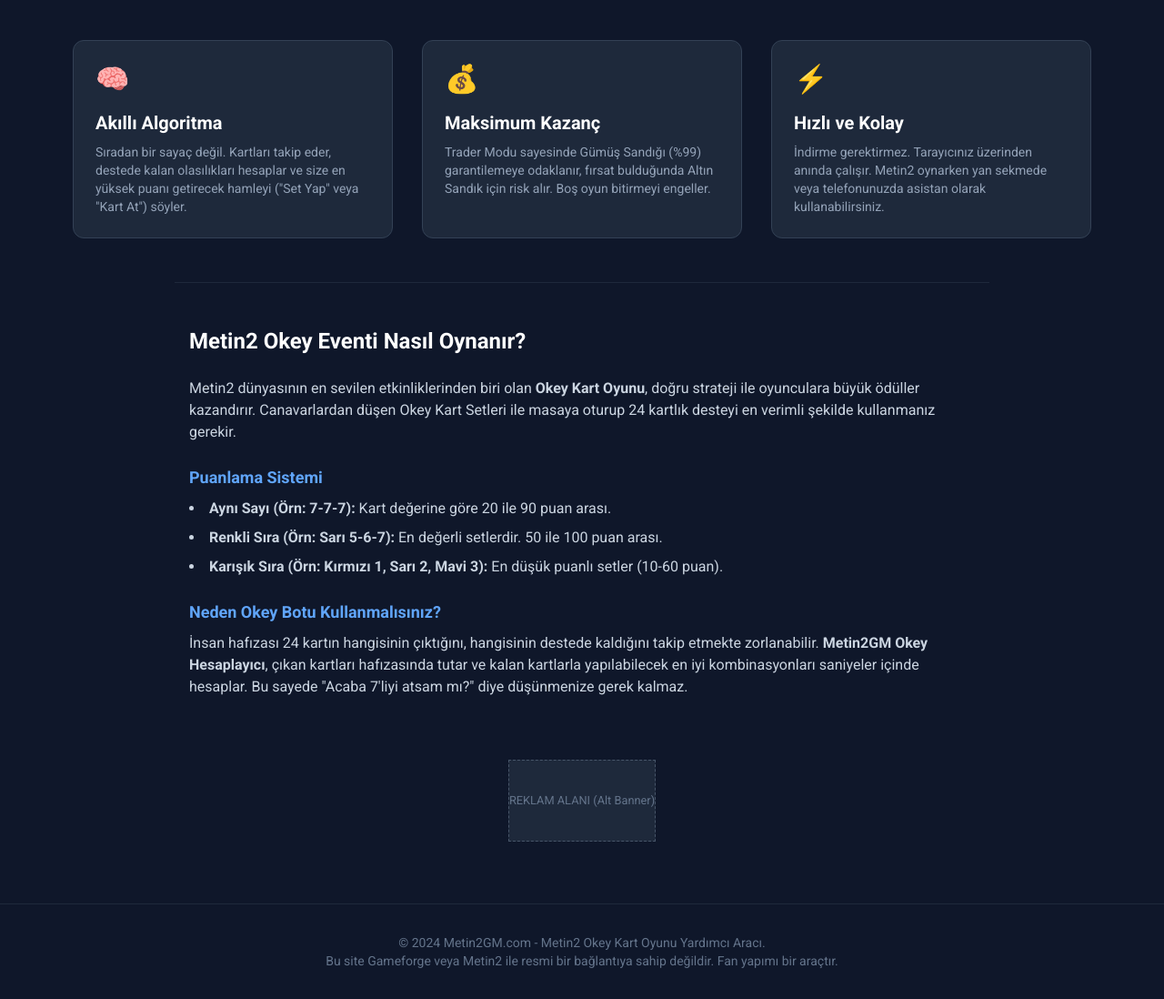
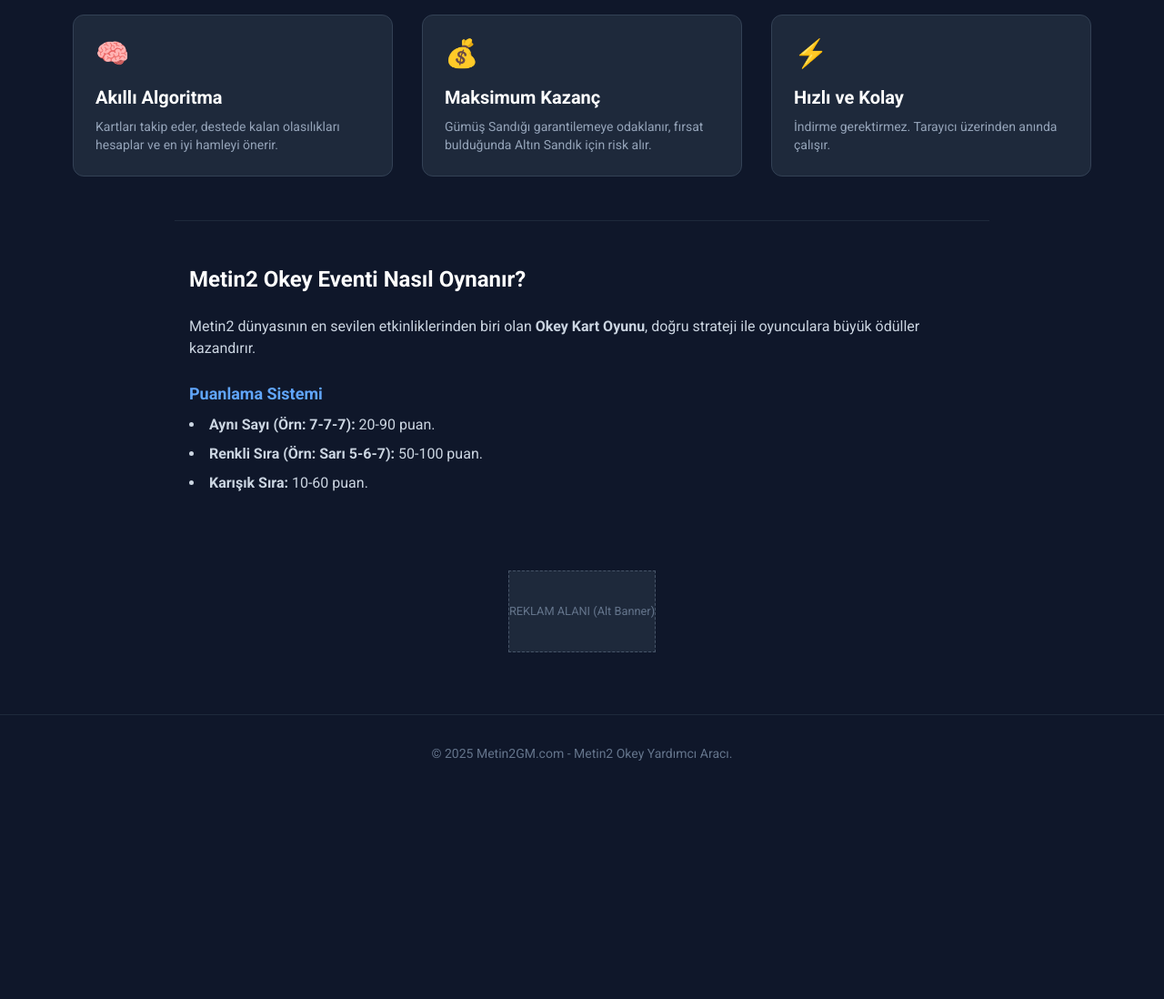
Before and after one commit to MEKSI8/metin2gm, a plain HTML site: page index.html in a window 1280 px wide. Shown: the part 720-1818 px from the top of the page at 91% size. After the commit the page ends 1590 px from the top, so only its background shows below. Drawn offline with nearby package versions, Linux system fonts and the light colour scheme.

Commit message:
Add files via upload

```diff
--- a/index.html
+++ b/index.html
@@ -4,11 +4,15 @@
     <meta charset="UTF-8">
     <meta name="viewport" content="width=device-width, initial-scale=1.0">
     <title>Metin2 Okey Kart Oyunu - Altın Sandık Botu ve Hesaplayıcı</title>
-    <meta name="description" content="Metin2 Okey Eventi için geliştirilmiş yapay zeka destekli kart sayma ve puan hesaplama aracı. En iyi hamleleri öğrenin, Altın Okey Sandığı kazanma şansınızı artırın.">
-    <meta name="keywords" content="metin2, metin2 okey, okey kart oyunu, okey eventi, okey botu, metin2 okey taktikleri, okey puan hesaplama, altın okey sandığı, gümüş okey sandığı">
+    <meta name="description" content="Metin2 Okey Eventi için geliştirilmiş yapay zeka destekli kart sayma ve puan hesaplama aracı.">
+    <meta name="keywords" content="metin2, metin2 okey, okey kart oyunu, okey botu, altın okey sandığı">
     <meta name="robots" content="index, follow">
-    <meta name="google-site-verification" content="_MNm8YXhDpEwagHUur8r3zP2KFnos5Bg-boUbAaZU8k" />
+	<meta name="google-site-verification" content="_MNm8YXhDpEwagHUur8r3zP2KFnos5Bg-boUbAaZU8k" />
     <link rel="canonical" href="https://www.metin2gm.com/" />
+
+    <!-- FAVICON (Sekme İkonu) -->
+    <link rel="icon" href="/favicon.ico" type="image/x-icon">
+
     <script src="https://cdn.tailwindcss.com"></script>
     <link href="https://fonts.googleapis.com/css2?family=Roboto:wght@300;400;700;900&display=swap" rel="stylesheet">
 
@@ -20,7 +24,6 @@
         .hero-bg { background: radial-gradient(circle at center, #1e293b 0%, #0f172a 100%); }
         .feature-card { background: #1e293b; border: 1px solid #334155; transition: transform 0.2s; }
         .feature-card:hover { transform: translateY(-5px); border-color: #60a5fa; }
-
         .ad-placeholder {
             width: 100%; height: 90px;
             background: #1e293b; border: 1px dashed #475569;
@@ -34,16 +37,17 @@
     <!-- Navigasyon -->
     <nav class="bg-slate-900 border-b border-slate-800 p-4 sticky top-0 z-50">
         <div class="max-w-6xl mx-auto flex justify-between items-center">
-            <a href="index.html" class="text-2xl font-black bg-clip-text text-transparent bg-gradient-to-r from-blue-400 to-indigo-500">
+            <a href="/" class="text-2xl font-black bg-clip-text text-transparent bg-gradient-to-r from-blue-400 to-indigo-500">
                 METİN2<span class="text-white">GM</span>
             </a>
-            <a href="game.html" class="px-4 py-2 bg-blue-600 hover:bg-blue-500 text-white rounded-lg font-bold transition-colors">
+            <!-- GÜNCELLENMİŞ URL YAPISI -->
+            <a href="/oyun/okey/" class="px-4 py-2 bg-blue-600 hover:bg-blue-500 text-white rounded-lg font-bold transition-colors">
                 OYUNA GİT &rarr;
             </a>
         </div>
     </nav>
 
-    <!-- Hero Bölümü (Ana Başlık) -->
+    <!-- Hero Bölümü -->
     <header class="hero-bg py-20 px-4 text-center border-b border-slate-800">
         <div class="max-w-4xl mx-auto">
             <h1 class="text-4xl md:text-6xl font-black text-white mb-6 tracking-tight">
@@ -51,9 +55,9 @@
                 <span class="text-blue-400">Yapay Zeka Asistanı</span>
             </h1>
             <p class="text-lg md:text-xl text-slate-400 mb-8 max-w-2xl mx-auto">
-                Altın Okey Sandığı kazanmak artık şans değil! Gelişmiş "Trader AI" algoritması ile kartlarınızı analiz edin, en doğru hamleleri yapın ve kazanma oranınızı %90'a çıkarın.
+                Altın Okey Sandığı kazanmak artık şans değil! Gelişmiş "Trader AI" algoritması ile kazanma oranınızı artırın.
             </p>
-            <a href="game.html" class="inline-block px-8 py-4 bg-gradient-to-r from-blue-600 to-indigo-600 hover:from-blue-500 hover:to-indigo-500 text-white text-xl font-bold rounded-xl shadow-lg shadow-blue-500/20 transform hover:scale-105 transition-all">
+            <a href="/oyun/okey/" class="inline-block px-8 py-4 bg-gradient-to-r from-blue-600 to-indigo-600 hover:from-blue-500 hover:to-indigo-500 text-white text-xl font-bold rounded-xl shadow-lg shadow-blue-500/20 transform hover:scale-105 transition-all">
                 🤖 YAPAY ZEKA İLE OYNA
             </a>
             <p class="text-xs text-slate-500 mt-4">Üyelik gerektirmez • %100 Ücretsiz • Mobil Uyumlu</p>
@@ -65,56 +69,36 @@
         <div class="ad-placeholder">REKLAM ALANI (Ana Sayfa Üst)</div>
     </div>
 
+    <!-- İçerik Bölümü -->
     <section class="max-w-6xl mx-auto px-4 py-12 grid grid-cols-1 md:grid-cols-3 gap-8">
-
-        <!-- Özellik 1 -->
         <div class="feature-card p-6 rounded-xl">
             <div class="text-3xl mb-4">🧠</div>
             <h3 class="text-xl font-bold text-white mb-2">Akıllı Algoritma</h3>
-            <p class="text-slate-400 text-sm">
-                Sıradan bir sayaç değil. Kartları takip eder, destede kalan olasılıkları hesaplar ve size en yüksek puanı getirecek hamleyi ("Set Yap" veya "Kart At") söyler.
-            </p>
+            <p class="text-slate-400 text-sm">Kartları takip eder, destede kalan olasılıkları hesaplar ve en iyi hamleyi önerir.</p>
         </div>
-
-        <!-- Özellik 2 -->
         <div class="feature-card p-6 rounded-xl">
             <div class="text-3xl mb-4">💰</div>
             <h3 class="text-xl font-bold text-white mb-2">Maksimum Kazanç</h3>
-            <p class="text-slate-400 text-sm">
-                Trader Modu sayesinde Gümüş Sandığı (%99) garantilemeye odaklanır, fırsat bulduğunda Altın Sandık için risk alır. Boş oyun bitirmeyi engeller.
-            </p>
+            <p class="text-slate-400 text-sm">Gümüş Sandığı garantilemeye odaklanır, fırsat bulduğunda Altın Sandık için risk alır.</p>
         </div>
-
-        <!-- Özellik 3 -->
         <div class="feature-card p-6 rounded-xl">
             <div class="text-3xl mb-4">⚡</div>
             <h3 class="text-xl font-bold text-white mb-2">Hızlı ve Kolay</h3>
-            <p class="text-slate-400 text-sm">
-                İndirme gerektirmez. Tarayıcınız üzerinden anında çalışır. Metin2 oynarken yan sekmede veya telefonunuzda asistan olarak kullanabilirsiniz.
-            </p>
+            <p class="text-slate-400 text-sm">İndirme gerektirmez. Tarayıcı üzerinden anında çalışır.</p>
         </div>
-
     </section>
 
+    <!-- SEO Makale Alanı -->
     <article class="max-w-4xl mx-auto px-4 py-12 border-t border-slate-800">
         <h2 class="text-2xl font-bold text-white mb-6">Metin2 Okey Eventi Nasıl Oynanır?</h2>
-
         <div class="prose prose-invert prose-slate max-w-none">
-            <p class="mb-4">
-                Metin2 dünyasının en sevilen etkinliklerinden biri olan <strong>Okey Kart Oyunu</strong>, doğru strateji ile oyunculara büyük ödüller kazandırır. Canavarlardan düşen Okey Kart Setleri ile masaya oturup 24 kartlık desteyi en verimli şekilde kullanmanız gerekir.
-            </p>
-
+            <p class="mb-4">Metin2 dünyasının en sevilen etkinliklerinden biri olan <strong>Okey Kart Oyunu</strong>, doğru strateji ile oyunculara büyük ödüller kazandırır.</p>
             <h3 class="text-lg font-bold text-blue-400 mt-6 mb-2">Puanlama Sistemi</h3>
             <ul class="list-disc list-inside space-y-2 mb-4 text-slate-300">
-                <li><strong>Aynı Sayı (Örn: 7-7-7):</strong> Kart değerine göre 20 ile 90 puan arası.</li>
-                <li><strong>Renkli Sıra (Örn: Sarı 5-6-7):</strong> En değerli setlerdir. 50 ile 100 puan arası.</li>
-                <li><strong>Karışık Sıra (Örn: Kırmızı 1, Sarı 2, Mavi 3):</strong> En düşük puanlı setler (10-60 puan).</li>
+                <li><strong>Aynı Sayı (Örn: 7-7-7):</strong> 20-90 puan.</li>
+                <li><strong>Renkli Sıra (Örn: Sarı 5-6-7):</strong> 50-100 puan.</li>
+                <li><strong>Karışık Sıra:</strong> 10-60 puan.</li>
             </ul>
-
-            <h3 class="text-lg font-bold text-blue-400 mt-6 mb-2">Neden Okey Botu Kullanmalısınız?</h3>
-            <p>
-                İnsan hafızası 24 kartın hangisinin çıktığını, hangisinin destede kaldığını takip etmekte zorlanabilir. <strong>Metin2GM Okey Hesaplayıcı</strong>, çıkan kartları hafızasında tutar ve kalan kartlarla yapılabilecek en iyi kombinasyonları saniyeler içinde hesaplar. Bu sayede "Acaba 7'liyi atsam mı?" diye düşünmenize gerek kalmaz.
-            </p>
         </div>
     </article>
 
@@ -123,13 +107,8 @@
         <div class="ad-placeholder">REKLAM ALANI (Alt Banner)</div>
     </div>
 
-    <!-- Footer -->
     <footer class="bg-slate-900 border-t border-slate-800 py-8 text-center mt-auto">
-        <p class="text-slate-500 text-sm">
-            © 2024 Metin2GM.com - Metin2 Okey Kart Oyunu Yardımcı Aracı. <br>
-            Bu site Gameforge veya Metin2 ile resmi bir bağlantıya sahip değildir. Fan yapımı bir araçtır.
-        </p>
+        <p class="text-slate-500 text-sm">© 2025 Metin2GM.com - Metin2 Okey Yardımcı Aracı.</p>
     </footer>
-
 </body>
 </html>
```
